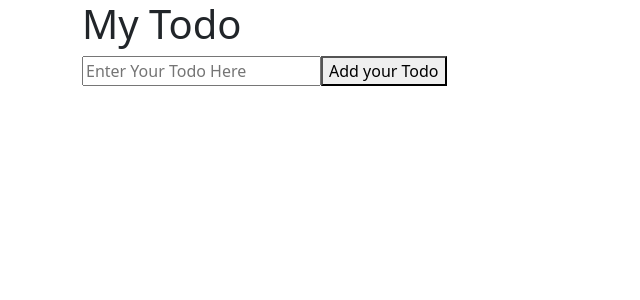
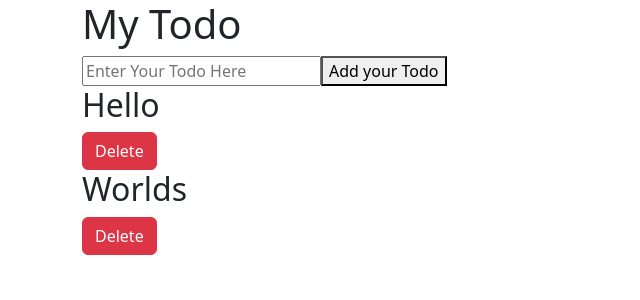
Before and after one commit to saurav-ghimire/React-Todo-App, a React (Vite) app: page / in a window 1280 px wide. Shown: the top 300 px of the page, without its empty margins (0-640 px from the left). Built offline with nearby package versions, Linux system fonts and the light colour scheme.

Commit message:
Dummy Todo List is passed throgh array and components for listing

```diff
--- a/src/App.jsx
+++ b/src/App.jsx
@@ -3,9 +3,13 @@ import React from 'react';
 import 'bootstrap/dist/css/bootstrap.css';
 import Heading from './Components/heading';
 import AddTodo from './Components/AddTodo';
+import TodoWrapper from './Components/TodoWrapper';
 
 
 function App() {
+
+  let todoItems = ['Hello', 'Worlds'];
+
 
   return (
     <>
@@ -17,6 +21,9 @@ function App() {
           <div className='AddTodoForm'>
             <AddTodo />
           </div>
+          <div className='TodoWrapper'>
+            <TodoWrapper todoItems={todoItems} />
+          </div>
         </div>
       </div>
     </>
--- /dev/null
+++ b/src/Components/SingleTodoItem.jsx
@@ -0,0 +1,14 @@
+function SingleItem({list}) {
+  return (
+
+    <>
+      <div className="SingleTodoWrapper">
+        <h2>{list}</h2>
+        <button className="btn btn-danger">Delete</button>
+      </div>
+    </>
+
+   );
+}
+
+export default SingleItem;
--- /dev/null
+++ b/src/Components/TodoWrapper.jsx
@@ -0,0 +1,16 @@
+import SingleItem from "./SingleTodoItem";
+
+
+function TodoWrapper({todoItems}) {
+  return (
+    <>
+    {
+     todoItems.map((data) => (
+      <SingleItem list={data}  />
+     ))
+    }
+    </>
+   );
+}
+
+export default TodoWrapper;
```
